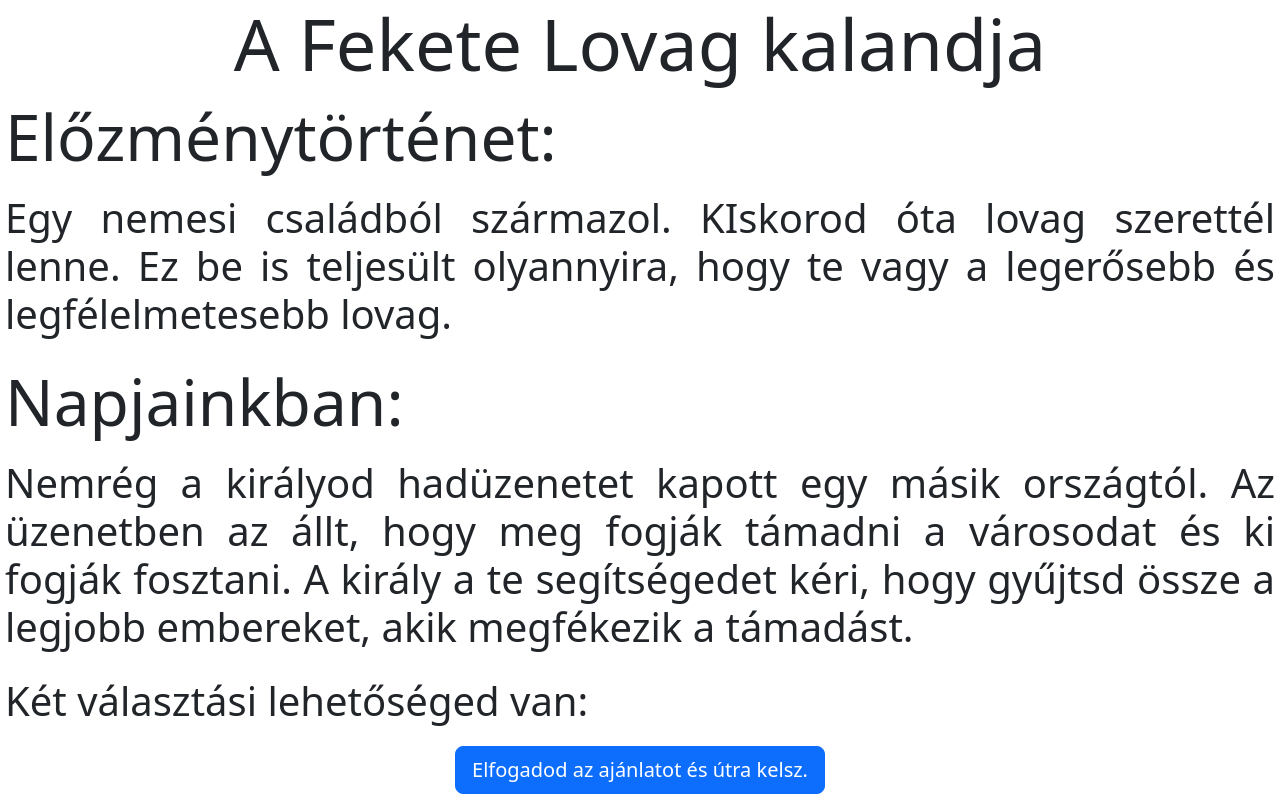
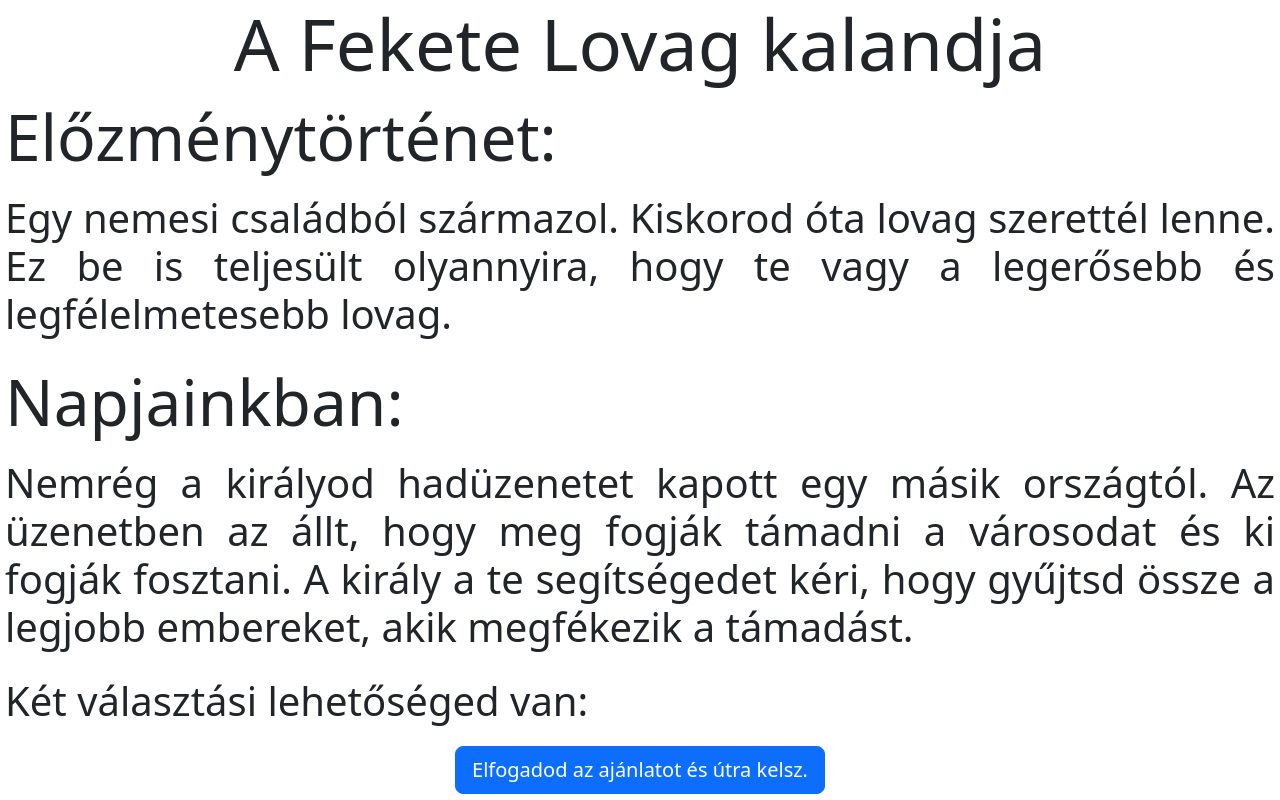
Before and after one commit to milu1234567/kalandjatek, a plain HTML site: page kalandjatek.html in a window 1280 px wide. Shown: the top 800 px of the page. Drawn offline with nearby package versions, Linux system fonts and the light colour scheme.

Commit message:
Add files via upload

```diff
--- a/kalandjatek.html
+++ b/kalandjatek.html
@@ -10,7 +10,7 @@
 <body>
     <h1 class="display-2">A Fekete Lovag kalandja</h1>
     <h2 class="display-3">Előzménytörténet:</h2>
-    <p class="display-6">Egy nemesi családból származol. KIskorod óta lovag szerettél lenne. Ez be is teljesült olyannyira, hogy te vagy a legerősebb és legfélelmetesebb lovag.</p>
+    <p class="display-6">Egy nemesi családból származol. Kiskorod óta lovag szerettél lenne. Ez be is teljesült olyannyira, hogy te vagy a legerősebb és legfélelmetesebb lovag.</p>
     <h2 class="display-3">Napjainkban:</h2>
     <p class="display-6">Nemrég a királyod hadüzenetet kapott egy másik országtól. Az üzenetben az állt, hogy meg fogják támadni a városodat és ki fogják fosztani. A király a te segítségedet kéri, hogy gyűjtsd össze a legjobb embereket, akik megfékezik a támadást. </p>
     <p class="display-6">Két választási lehetőséged van:</p>
```
